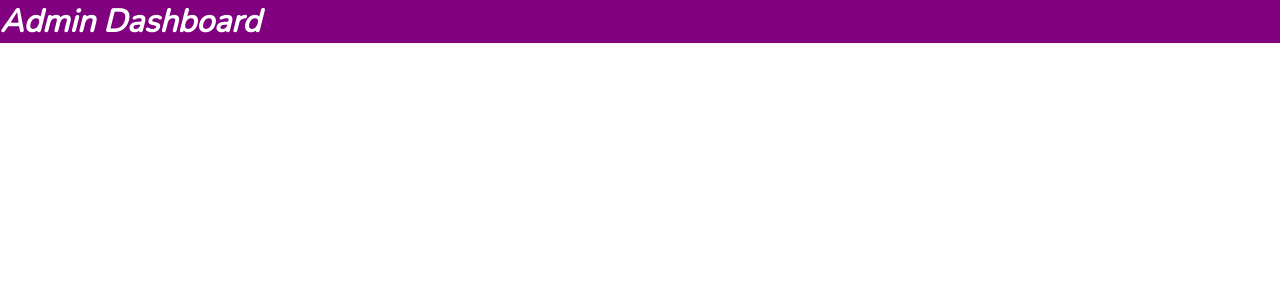
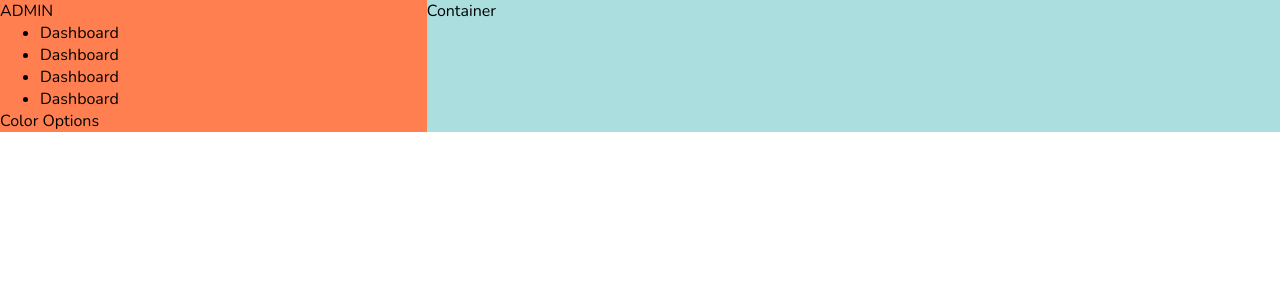
Before and after one commit to DismasNgoda/dashboard, a React (Create React App) app: page / in a window 1280 px wide. Shown: the top 300 px of the page. Built offline with nearby package versions, Linux system fonts and the light colour scheme.

Commit message:
creates navbar and sidebar components

```diff
--- /dev/null
+++ b/src/components/sidebar/Sidebar.jsx
@@ -0,0 +1,24 @@
+import './sidebar.scss'
+
+function Sidebar() {
+  return (
+    <div className='sidebar'>
+      <div className="top">
+        <span className="logo">ADMIN</span>
+      </div>
+      <div className="center">
+        <ul>
+          <li><span>Dashboard</span></li>
+          <li><span>Dashboard</span></li>
+          <li><span>Dashboard</span></li>
+          <li><span>Dashboard</span></li>
+        </ul>
+      </div>
+      <div className="bottom">
+        <span className='color'>Color Options</span>
+      </div>
+    </div>
+  )
+}
+
+export default Sidebar
--- /dev/null
+++ b/src/components/sidebar/sidebar.scss
@@ -0,0 +1,4 @@
+.sidebar{
+    background-color: coral;
+    flex: 1;
+}
--- a/src/pages/home/Home.jsx
+++ b/src/pages/home/Home.jsx
@@ -1,16 +1,13 @@
 import React from 'react'
 import './home.scss'
-import {
-  createBrowserRouter,
-  RouterProvider,
-  Route,
-  Link,
-} from "react-router-dom";
+import Sidebar from '../../components/sidebar/Sidebar';
 
 function Home() {
   return (
     <div className='home'>
-        <h1 className="title">Admin Dashboard</h1>
+        {/* <h1 className="title">Admin Dashboard</h1> */}
+        <Sidebar />
+        <div className="container">Container</div>
 
         </div>
   )
--- a/src/pages/home/home.scss
+++ b/src/pages/home/home.scss
@@ -1,7 +1,7 @@
 .home{
-    background-color: purple;
-    .title{
-        color: white;
-        font-style: italic;
+    display: flex;
+    .container{
+        background-color: rgb(171, 223, 223);
+        flex: 2;
     }
 }
```
Also changed, not shown: src/components/navbar/Navbar.jsx (added, +9 -0 lines), src/components/navbar/navbar.scss (added).
